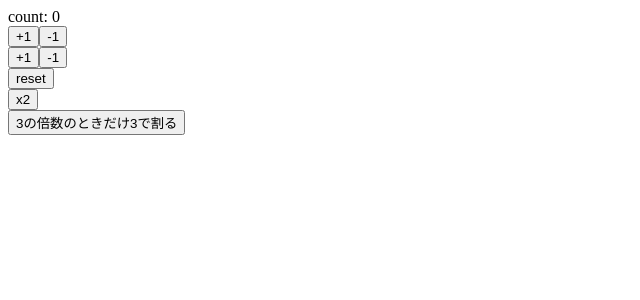
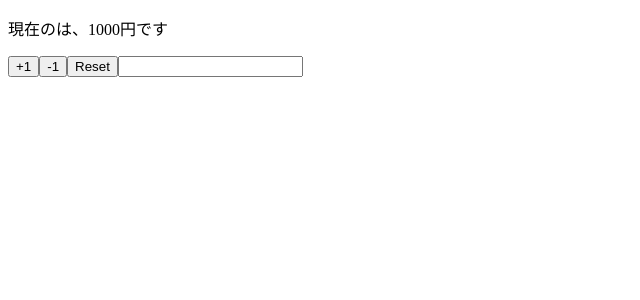
Before and after one commit to kmlite/my-react-hooks-101, a React (Create React App) app: page / in a window 1280 px wide. Shown: the top 300 px of the page, without its empty margins (0-640 px from the left). Built offline with nearby package versions, Linux system fonts and the light colour scheme.

Commit message:
implement component using multiple states

```diff
--- a/src/App.js
+++ b/src/App.js
@@ -1,43 +1,29 @@
 import React, {useState} from "react"
 
-const App = () => {
-  const [count, setCount] = useState(0)
-  const increment = () => setCount(count + 1)
-  const decrement = () => setCount(count - 1)
+const App = props => {
+  const [name, setName] = useState(props.name)
+  const [price, setPrice] = useState(props.price)
 
-  const increment2 = () => setCount( previousCount => previousCount + 1 )
-  const decrement2 = () => setCount( previousCount => previousCount - 1 )
-  const reset = () => setCount(0)
-
-  const double = () => setCount( previousCount => previousCount * 2 )
-  const div3MultiOf3 = () => setCount( previousCount =>
-    previousCount % 3 === 0 ? previousCount / 3 : previousCount
-  )
+  const reset = () => {
+    setName(props.name)
+    setPrice(props.price)
+  }
 
   return (
     <>
-      <div>
-        count: {count}
-      </div>
-      <div>
-        <button onClick={increment}> +1 </button>
-        <button onClick={decrement}> -1 </button>
-      </div>
-      <div>
-        <button onClick={increment2}> +1 </button>
-        <button onClick={decrement2}> -1 </button>
-      </div>
-      <div>
-        <button onClick={reset}>reset</button>
-      </div>
-      <div>
-        <button onClick={double}>x2</button>
-      </div>
-      <div>
-        <button onClick={div3MultiOf3}>3の倍数のときだけ3で割る</button>
-      </div>
+    <p>現在の{name}は、{price}円です</p>
+    <button onClick={() => setPrice(price + 1) }>+1</button>
+    <button onClick={() => setPrice(price - 1) }>-1</button>
+    <button onClick={reset}>Reset</button>
+    <input value={name} onChange={e => setName(e.target.value)}/>
     </>
   )
 }
 
+App.defaultProps ={
+  name: '',
+  price: 1000
+}
+
+
 export default App
```
